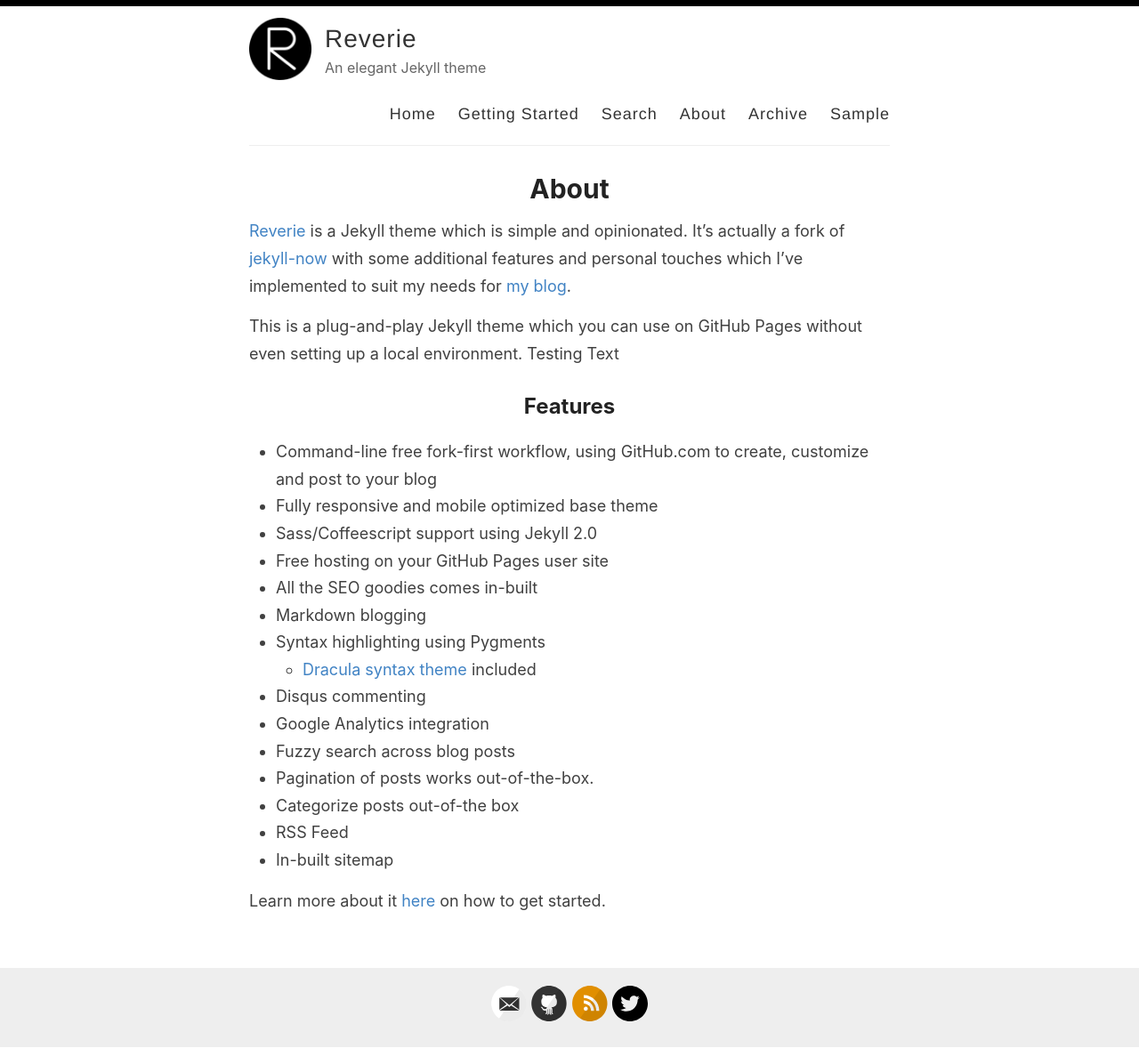
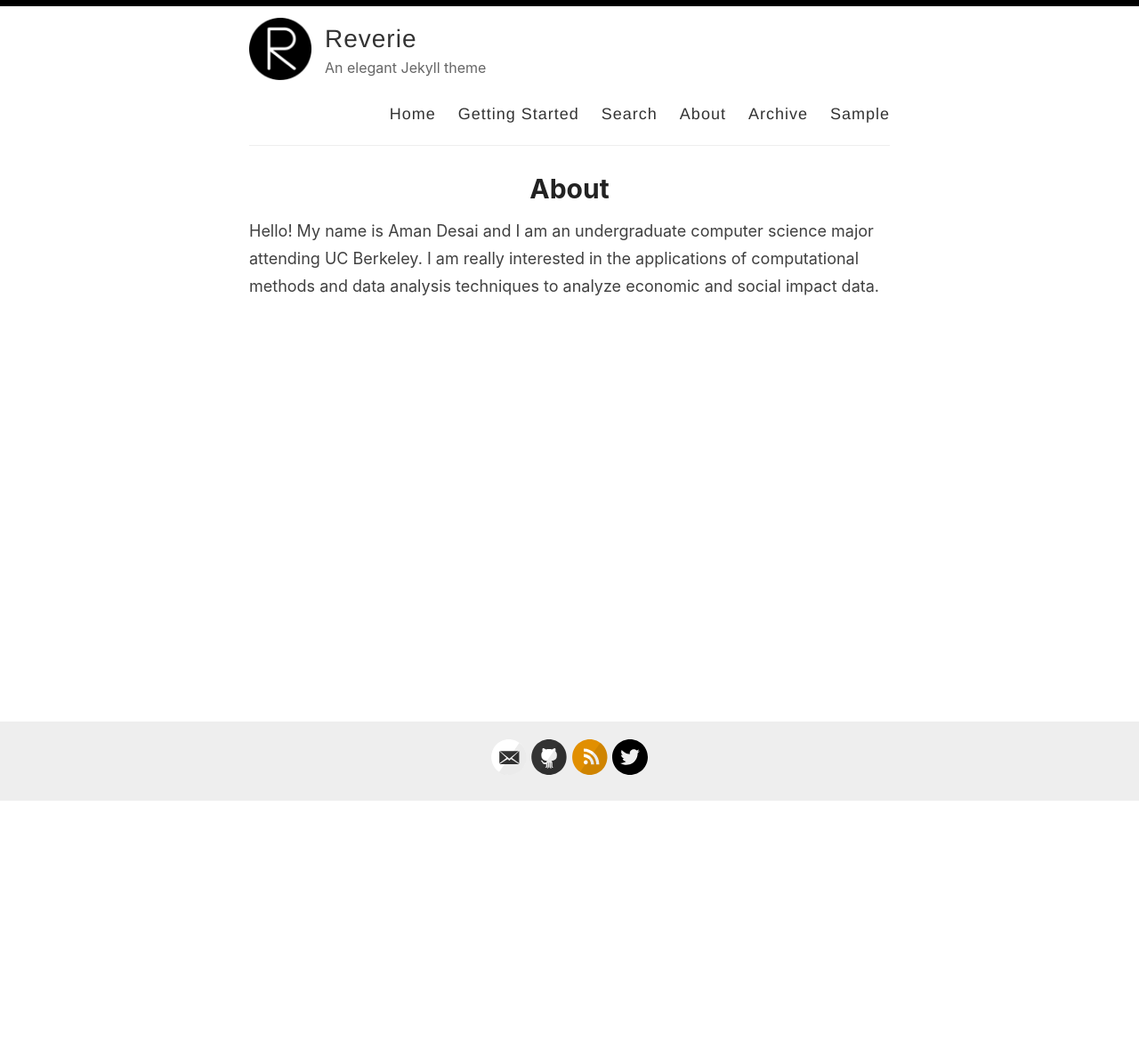
Before and after one commit to AmanDesai-coder/AmanDesai-coder.github.io, a Jekyll site: the page built from _pages/about.md, in a window 1280 px wide. Shown: the whole page at 89% size. Built offline with Jekyll 4.4.1, drawn with Linux system fonts in a browser that asks for light colours; after the commit the page ends 901 px from its top, so only the background shows below that.

Commit message:
Update about.md

```diff
--- a/_pages/about.md
+++ b/_pages/about.md
@@ -4,27 +4,4 @@ title: About
 permalink: /about/
 ---
 
-[Reverie](https://github.com/amitmerchant1990/reverie) is a Jekyll theme which is simple and opinionated. It's actually a fork of [jekyll-now](https://github.com/barryclark/jekyll-now) with some additional features and personal touches which I've implemented to suit my needs for [my blog](https://www.amitmerchant.com).
-
-This is a plug-and-play Jekyll theme which you can use on GitHub Pages without even setting up a local environment.
-Testing Text
-
-## Features
-
-- Command-line free fork-first workflow, using GitHub.com to create, customize and post to your blog
-- Fully responsive and mobile optimized base theme
-- Sass/Coffeescript support using Jekyll 2.0
-- Free hosting on your GitHub Pages user site
-- All the SEO goodies comes in-built
-- Markdown blogging
-- Syntax highlighting using Pygments
-    - [Dracula syntax theme](https://draculatheme.com/) included
-- Disqus commenting
-- Google Analytics integration
-- Fuzzy search across blog posts
-- Pagination of posts works out-of-the-box.
-- Categorize posts out-of-the box
-- RSS Feed
-- In-built sitemap
-
-Learn more about it [here](https://github.com/amitmerchant1990/reverie) on how to get started.
+Hello! My name is Aman Desai and I am an undergraduate computer science major attending UC Berkeley. I am really interested in the applications of computational methods and data analysis techniques to analyze economic and social impact data.
```
